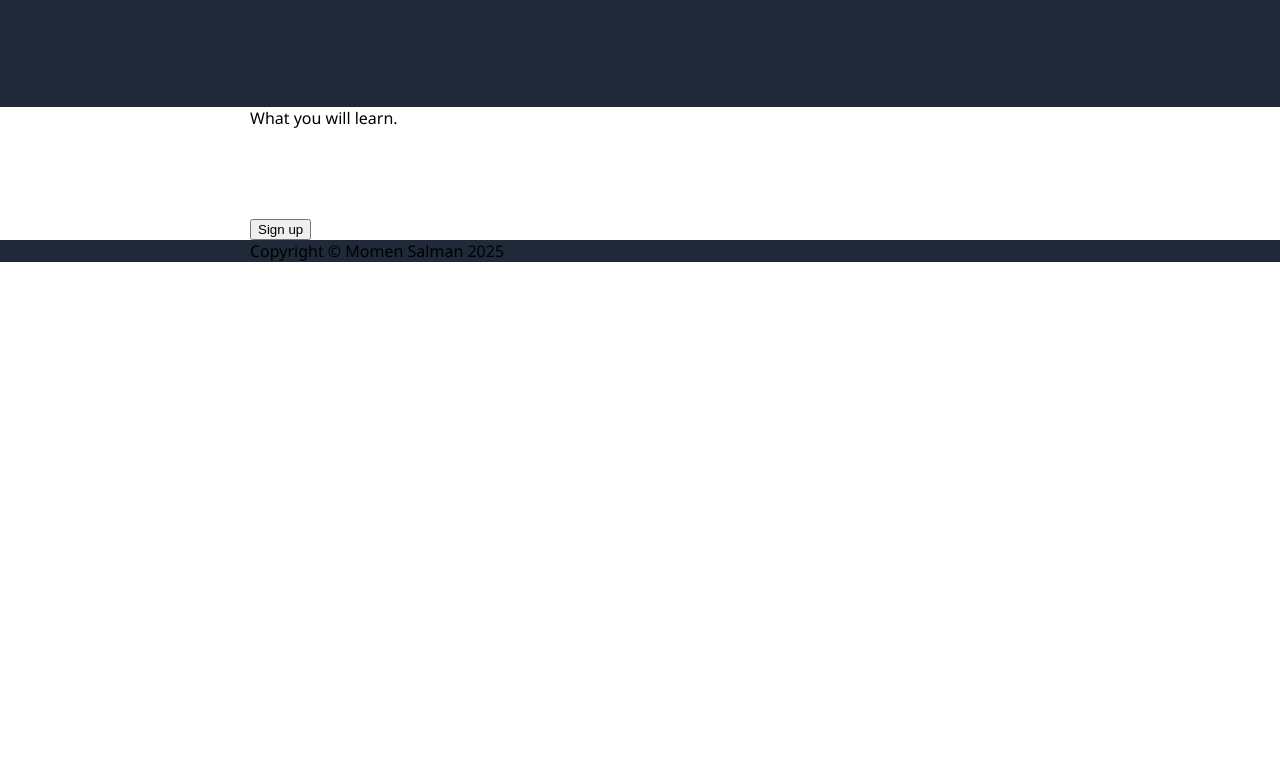
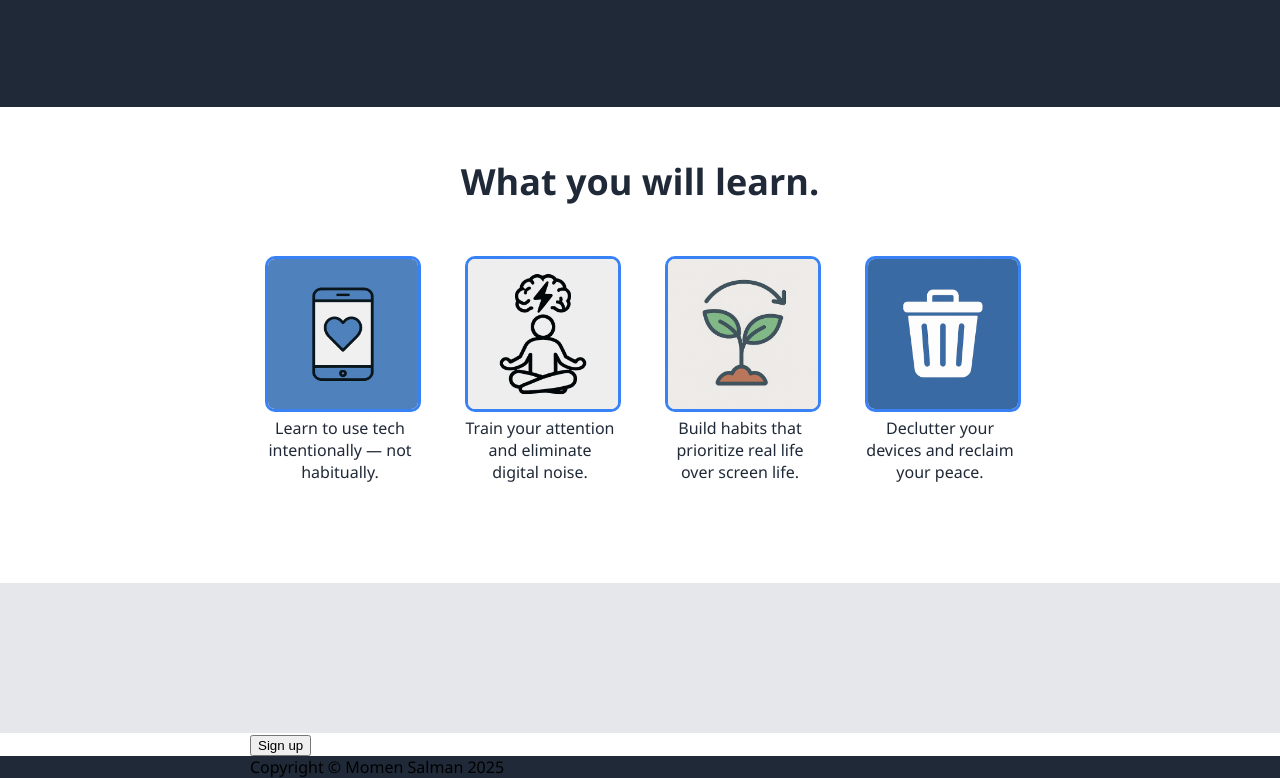
Before and after one commit to momensal/landing-page, a plain HTML site: page index.html in a window 1280 px wide. Shown: the part 574-1352 px from the top of the page. Before the commit the page ends 836 px from the top, so only its background shows below. Drawn offline with Linux system fonts and the light colour scheme.

Commit message:
Section 2 complete

```diff
--- a/index.html
+++ b/index.html
@@ -42,20 +42,21 @@
                     <div class="info-head">What you will learn.</div>
                     <div class="images">
                         <div class="info-box">
-                            <img src="" alt="">
-                            <div class="text"></div>
+                            <img src="images/phone-heart.png" alt="phone with heart icon displayed">
+                            <div class="text">Learn to use tech intentionally — not habitually.</div>
                         </div>
                         <div class="info-box">
-                            <img src="" alt="">
-                            <div class="text"></div>
+                            <img src="images/meditating.png"
+                                alt="person meditating with brain and lightning bolt above">
+                            <div class="text">Train your attention and eliminate digital noise.</div>
                         </div>
                         <div class="info-box">
-                            <img src="" alt="">
-                            <div class="text"></div>
+                            <img src="images/plant.png" alt="plant growing with looped arrow above">
+                            <div class="text">Build habits that prioritize real life over screen life.</div>
                         </div>
                         <div class="info-box">
-                            <img src="" alt="">
-                            <div class="text"></div>
+                            <img src="images/trash-bin.png" alt="trash bin">
+                            <div class="text">Declutter your devices and reclaim your peace.</div>
                         </div>
                     </div>
                 </div>
--- a/styles.css
+++ b/styles.css
@@ -82,3 +82,43 @@ a {
 .hero img {
     margin-left: 50px;
 }
+
+.info {
+    display: flex;
+    flex-direction: column;
+}
+
+.info-head {
+    display: flex;
+    justify-content: center;
+    align-items: center;
+    font-size: 36px;
+    color: #1F2937;
+    font-weight: 900;
+    margin: 50px 0;
+}
+
+.images {
+    display: flex;
+    justify-content: center;
+    gap: 50px;
+    text-align: center;
+    margin-bottom: 100px;
+}
+
+.info-box {
+    width: 150px;
+    color: #1F2937;
+}
+
+.info-box img {
+    width: 150px;
+    height: 150px;
+    border: 3px solid #3882F6;
+    border-radius: 10px;
+}
+
+.section.three {
+    height: 150px;
+    /*temporary for clarity */
+}
```
Also changed, not shown: images/meditating.png (added), images/phone-heart.png (added), images/plant.png (added), images/trash-bin.png (added).
